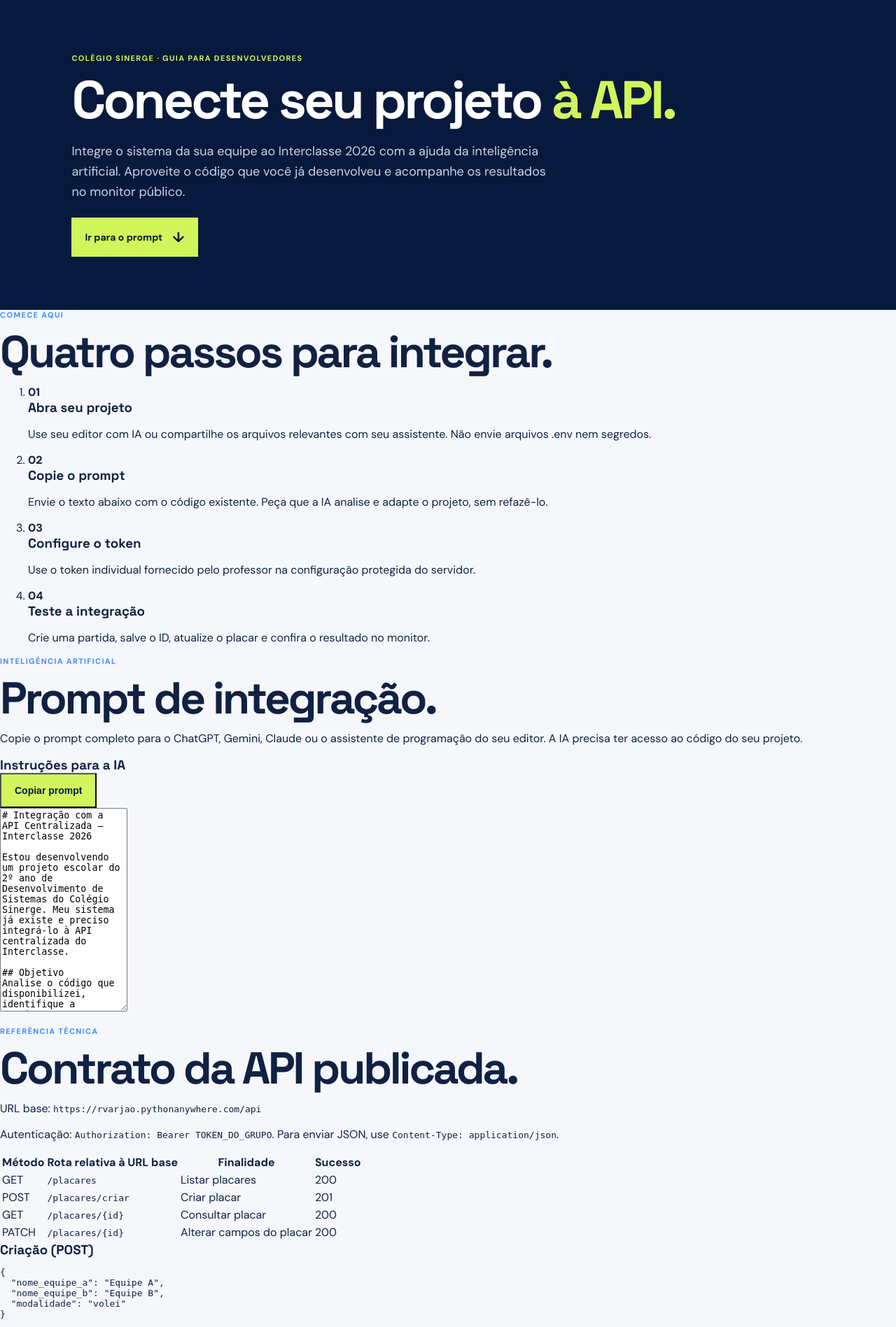
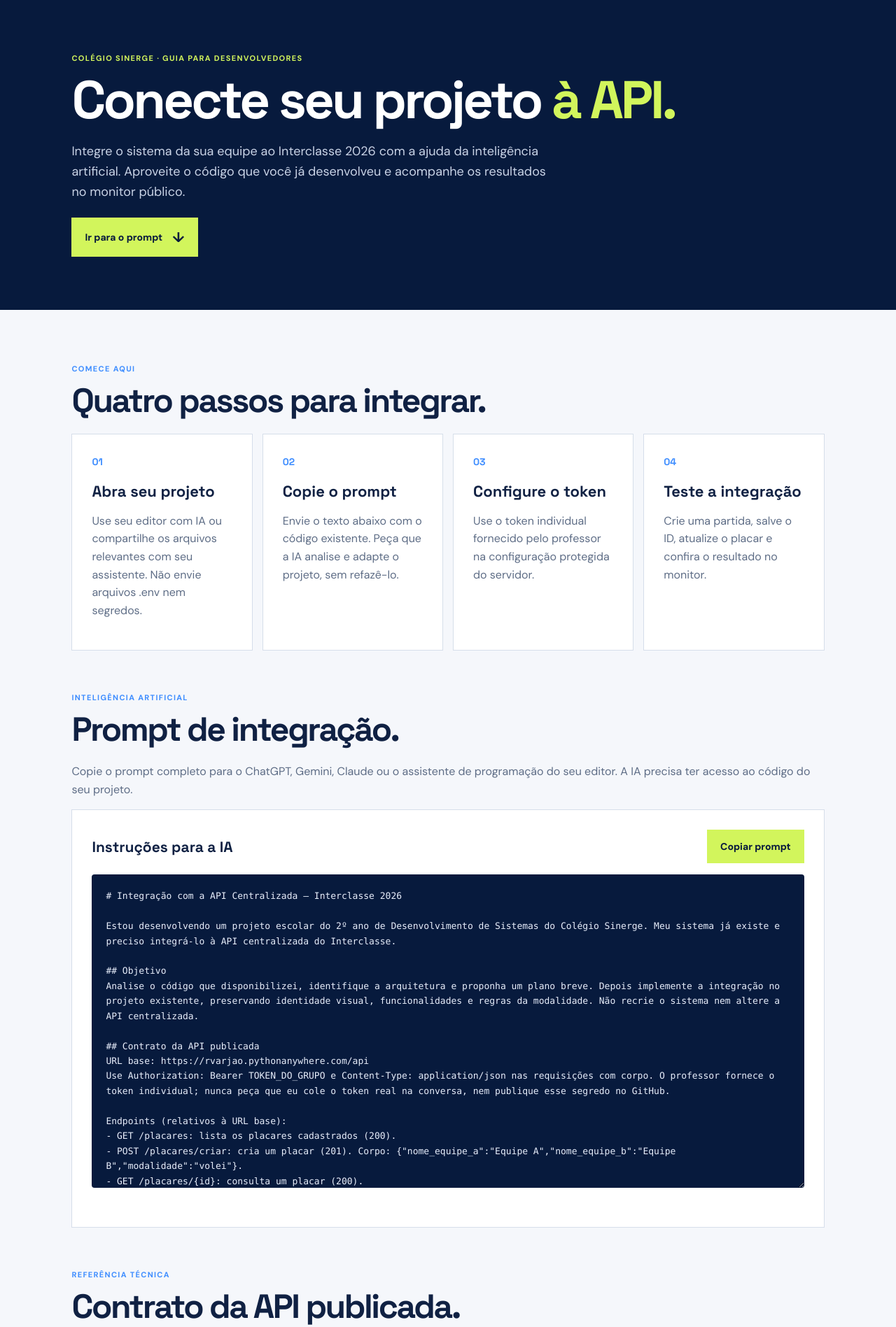
Before and after one commit to rvarjao/placar-eletronico-api, a Flask app: page /integracao in a window 1280 px wide. Shown: the part 81-1978 px from the top of the page at 70% size. Run offline with Flask 3, Linux system fonts and the light colour scheme.

Commit message:
Integra guia de API à landing page e à navegação

```diff
--- a/exemplos/api-completa/static/styles.css
+++ b/exemplos/api-completa/static/styles.css
@@ -35,3 +35,41 @@
 .monitor-page #metodos p{margin:0;padding:10px 14px;background:var(--cloud);color:var(--blue);font-weight:700}
 .monitor-note{font-size:13px;color:var(--muted);line-height:1.6;margin:30px 0 0}
 @media(max-width:760px){.monitor-page .panel{padding:12px}.monitor-page .filters label{flex:1 1 130px}.monitor-page .metrics{grid-template-columns:repeat(2,minmax(0,1fr))}.monitor-page .card{padding:14px}.monitor-section{scroll-margin-top:150px}}
+
+/* Guia público de integração */
+.integration-content{padding:clamp(30px,6vw,84px) clamp(24px,8vw,130px);max-width:1600px;margin:auto}
+.guide-section{margin-bottom:60px;scroll-margin-top:110px}
+.guide-section h2{font-size:clamp(30px,4vw,48px);margin-bottom:24px}
+.guide-section>p:not(.eyebrow){color:var(--muted);line-height:1.6}
+.guide-steps{list-style:none;padding:0;display:grid;grid-template-columns:repeat(4,minmax(0,1fr));gap:14px}
+.guide-steps li,.guide-panel{background:#fff;border:1px solid #d6deea;padding:clamp(16px,2.5vw,28px);min-width:0}
+.guide-steps b{color:var(--electric);font-family:"Space Grotesk",sans-serif;font-size:14px}
+.guide-steps h3{font-size:22px;margin:18px 0 8px}
+.guide-steps p,.guide-panel p{color:var(--muted);line-height:1.6}
+.guide-panel{margin:16px 0}
+.guide-panel h3{font-size:21px}
+.guide-panel a:not(.button){color:var(--blue);overflow-wrap:anywhere}
+.guide-panel p code{overflow-wrap:anywhere}
+.guide-toolbar{display:flex;align-items:center;justify-content:space-between;gap:12px;flex-wrap:wrap;margin-bottom:16px}
+.copy-button{border:0;cursor:pointer;font-family:inherit;transition:filter .15s}
+.copy-button:hover{filter:brightness(.93)}
+.copy-button:focus-visible,.guide-check:focus-visible{outline:2px solid var(--blue);outline-offset:3px}
+.prompt-text,.guide-panel pre{display:block;width:100%;background:var(--navy);color:#e8eefb;border:0;padding:20px;font:13px/1.65 ui-monospace,SFMono-Regular,Consolas,monospace;border-radius:4px}
+.prompt-text{resize:vertical;min-height:220px;white-space:pre-wrap;overflow-wrap:anywhere}
+.guide-panel pre{overflow:auto;max-width:100%;margin:14px 0 24px}
+.guide-feedback{font-size:13px;min-height:20px;margin:8px 0 0}
+.guide-table{overflow-x:auto;margin:24px 0}
+.guide-table table{border-collapse:collapse;width:100%;text-align:left;font-size:14px;white-space:nowrap}
+.guide-table th,.guide-table td{padding:12px;border-bottom:1px solid #d6deea}
+.guide-table th{background:var(--cloud);color:var(--muted)}
+.guide-notice{border-left:4px solid var(--electric);background:#e8effb;padding:18px;line-height:1.6;margin-bottom:20px}
+.guide-checks{display:grid;gap:12px;margin:20px 0 28px}
+.guide-checks label{display:flex;gap:10px;align-items:flex-start;cursor:pointer;line-height:1.5}
+.guide-check{accent-color:var(--blue);width:18px;height:18px;flex:none;margin:2px 0}
+.guide-check:checked+span{color:var(--muted);text-decoration:line-through}
+.guide-panel progress{width:100%;height:12px;accent-color:var(--blue)}
+.guide-small{font-size:13px}
+.integration-promo{background:#fff;align-items:center}
+.integration-promo .button{margin-top:10px}
+@media(max-width:1000px){.guide-steps{grid-template-columns:repeat(2,minmax(0,1fr))}.site-header{gap:15px;height:auto;min-height:80px;padding-top:12px;padding-bottom:12px}.site-header nav{flex-wrap:wrap;justify-content:flex-end;gap:8px 16px}.site-header nav a{min-height:30px}}
+@media(max-width:560px){.guide-steps{grid-template-columns:1fr}.guide-section{scroll-margin-top:190px}.site-header{align-items:flex-start;flex-direction:column}.site-header nav{justify-content:flex-start}.guide-panel pre,.prompt-text{padding:12px}}
```
